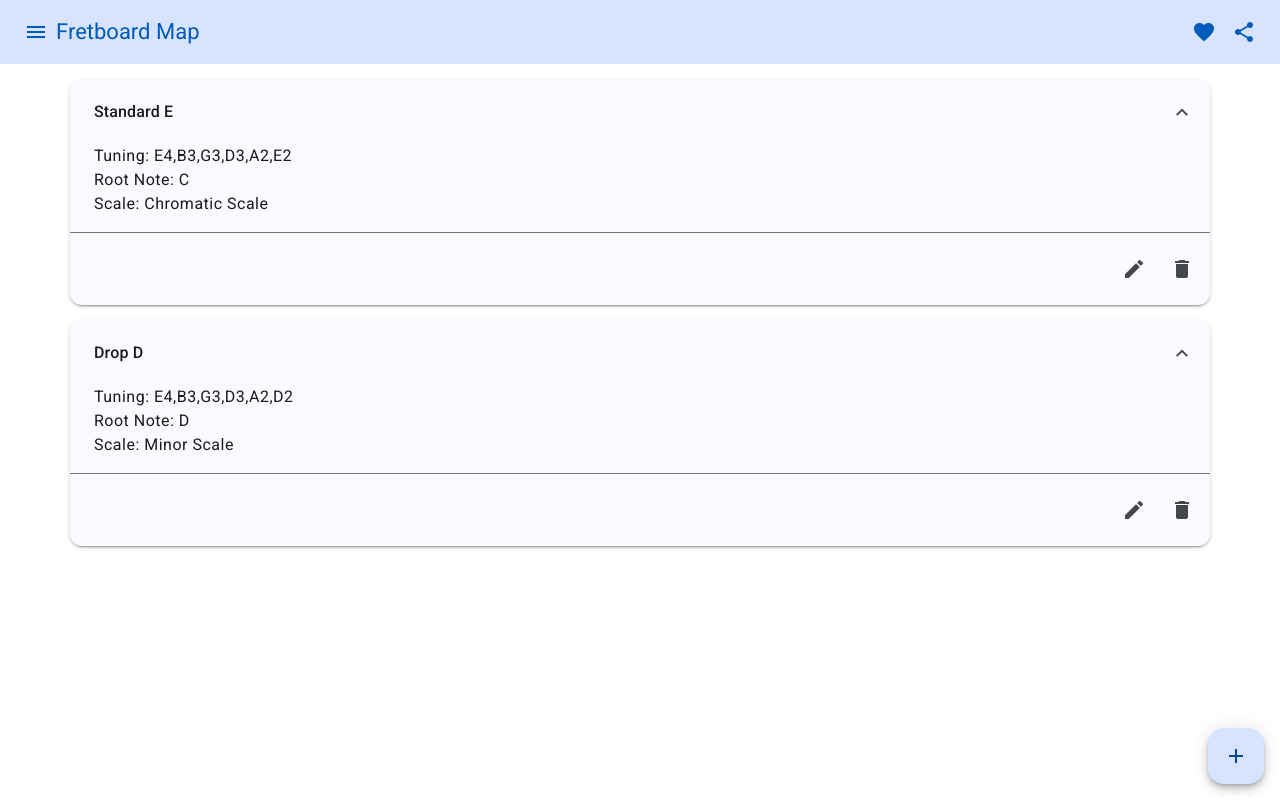
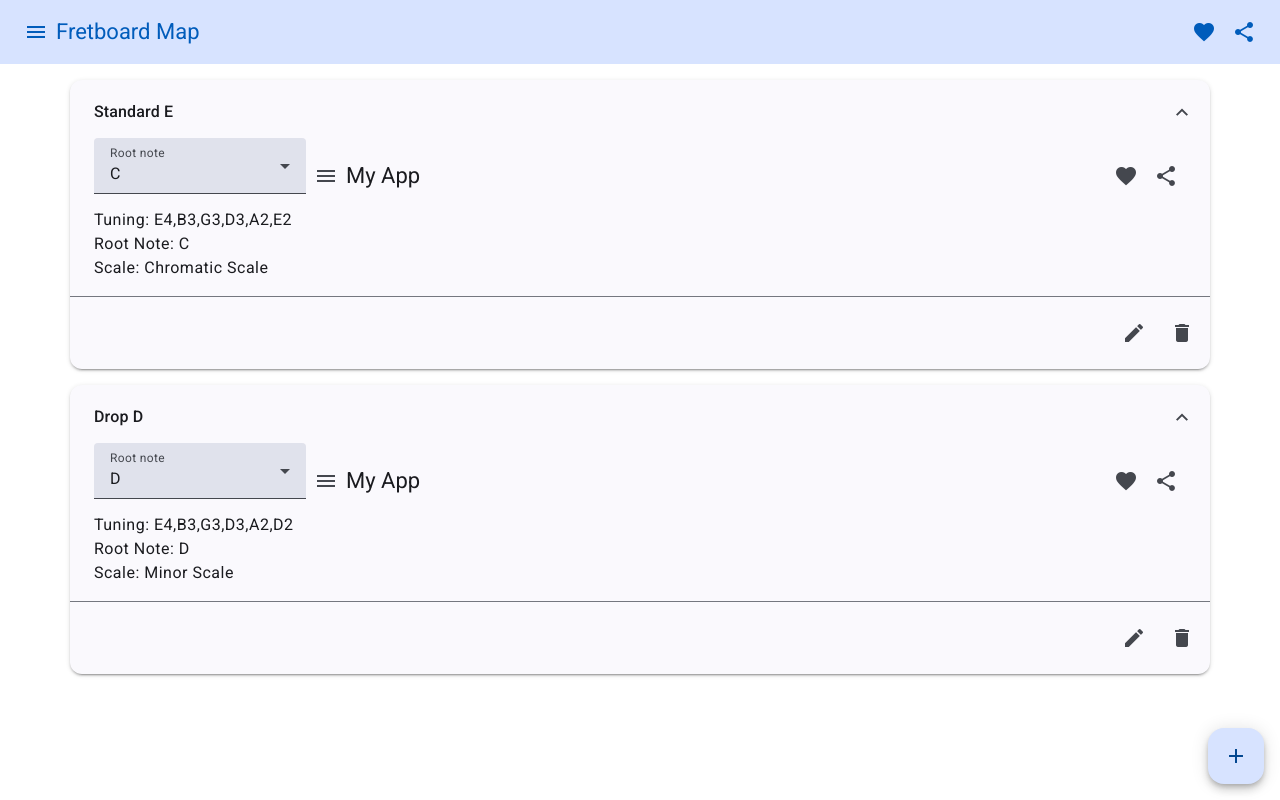
Before and after one commit to yuriity/fretboard-map, an Angular app: page / in a window 1280 px wide. Built offline with nearby package versions, Linux system fonts and the light colour scheme.

Commit message:
Enhance FretboardCard and FretbordToolbar components with fretboard details and root note selection

```diff
--- a/src/app/components/fretboard-card/fretboard-card.component.html
+++ b/src/app/components/fretboard-card/fretboard-card.component.html
@@ -1 +1,6 @@
-<p>fretboard-card works!</p>
+<fbm-fretbord-toolbar [fretboard]="fretboard()!"></fbm-fretbord-toolbar>
+<div>
+  Tuning: {{ fretboard()?.tuning() }} <br>
+  Root Note: {{ fretboard()?.rootNote() }} <br>
+  Scale: {{ fretboard()?.scale() }} <br>
+</div>
--- a/src/app/components/fretboard-card/fretboard-card.component.ts
+++ b/src/app/components/fretboard-card/fretboard-card.component.ts
@@ -1,11 +1,14 @@
-import { Component } from '@angular/core';
+import { Component, input } from '@angular/core';
+
+import { FretboardSettings } from '../../models/fretboard-settings';
+import { FretbordToolbarComponent } from './fretbord-toolbar/fretbord-toolbar.component';
 
 @Component({
   selector: 'fbm-fretboard-card',
-  imports: [],
+  imports: [FretbordToolbarComponent],
   templateUrl: './fretboard-card.component.html',
-  styles: ``
+  styles: ``,
 })
 export class FretboardCardComponent {
-
+  fretboard = input<FretboardSettings>();
 }
--- a/src/app/components/fretboard-card/fretbord-toolbar/fretbord-toolbar.component.html
+++ b/src/app/components/fretboard-card/fretbord-toolbar/fretbord-toolbar.component.html
@@ -1,4 +1,12 @@
 <mat-toolbar>
+  <mat-form-field>
+    <mat-label>Root note</mat-label>
+    <mat-select id="root-note" [value]="fretboard().rootNote()" (selectionChange)="onNoteSelected($event.value)">
+      @for (note of notes; track note.name) {
+        <mat-option [value]="note.name">{{note.name}}</mat-option>
+      }
+    </mat-select>
+  </mat-form-field>
   <button mat-icon-button class="example-icon" aria-label="Example icon-button with menu icon">
     <mat-icon>menu</mat-icon>
   </button>
--- a/src/app/components/fretboard-card/fretbord-toolbar/fretbord-toolbar.component.ts
+++ b/src/app/components/fretboard-card/fretbord-toolbar/fretbord-toolbar.component.ts
@@ -1,13 +1,36 @@
-import { Component } from '@angular/core';
+import { Component, input } from '@angular/core';
 import { MatButtonModule } from '@angular/material/button';
 import { MatIconModule } from '@angular/material/icon';
 import { MatToolbarModule } from '@angular/material/toolbar';
 import { MatTooltipModule } from '@angular/material/tooltip';
+import { MatSelectModule } from '@angular/material/select';
+import { MatFormFieldModule } from '@angular/material/form-field';
+
+import { ChromaticScale } from '../../../models/notes';
+import { FretboardSettings } from '../../../models/fretboard-settings';
 
 @Component({
   selector: 'fbm-fretbord-toolbar',
-  imports: [MatButtonModule, MatToolbarModule, MatIconModule, MatTooltipModule],
+  imports: [
+    MatButtonModule,
+    MatToolbarModule,
+    MatIconModule,
+    MatTooltipModule,
+    MatSelectModule,
+    MatFormFieldModule,
+  ],
   templateUrl: './fretbord-toolbar.component.html',
-  styles: ``,
+  styles: `
+    .mat-toolbar-row, .mat-toolbar-single-row {
+      padding: 0;
+  }`,
 })
-export class FretbordToolbarComponent {}
+export class FretbordToolbarComponent {
+  fretboard = input.required<FretboardSettings>();
+
+  readonly notes = ChromaticScale.slice(0, 12);
+
+  onNoteSelected(noteName: string) {
+    this.fretboard().rootNote.set(noteName);
+  }
+}
--- a/src/app/components/fretboards-accordion/fretboards-accordion.component.html
+++ b/src/app/components/fretboards-accordion/fretboards-accordion.component.html
@@ -5,11 +5,7 @@
         <mat-panel-title> {{ fretboard.title() }} </mat-panel-title>
       </mat-expansion-panel-header>
 
-      <div>
-        Tuning: {{ fretboard.tuning() }} <br>
-        Root Note: {{ fretboard.rootNote() }} <br>
-        Scale: {{ fretboard.scale() }} <br>
-      </div>
+      <fbm-fretboard-card [fretboard]="fretboard"></fbm-fretboard-card>
 
       <mat-action-row>
         <button mat-icon-button (click)="openRenameFretboardDialog(fretboard)" class="edit-title-button" aria-label="Edit fretboard title">
--- a/src/app/services/settings.service.ts
+++ b/src/app/services/settings.service.ts
@@ -145,6 +145,7 @@ export class SettingsService {
   }
 
   saveSettings(): void {
+    console.log('Saving settings');
     this.saveSettingsToLocalStorage({
       fretboards: this.fretboards().map((fretboard) => ({
         id: fretboard.id,
```
Also changed, not shown: src/app/components/fretboards-accordion/fretboards-accordion.component.ts (+7 -1 lines).
